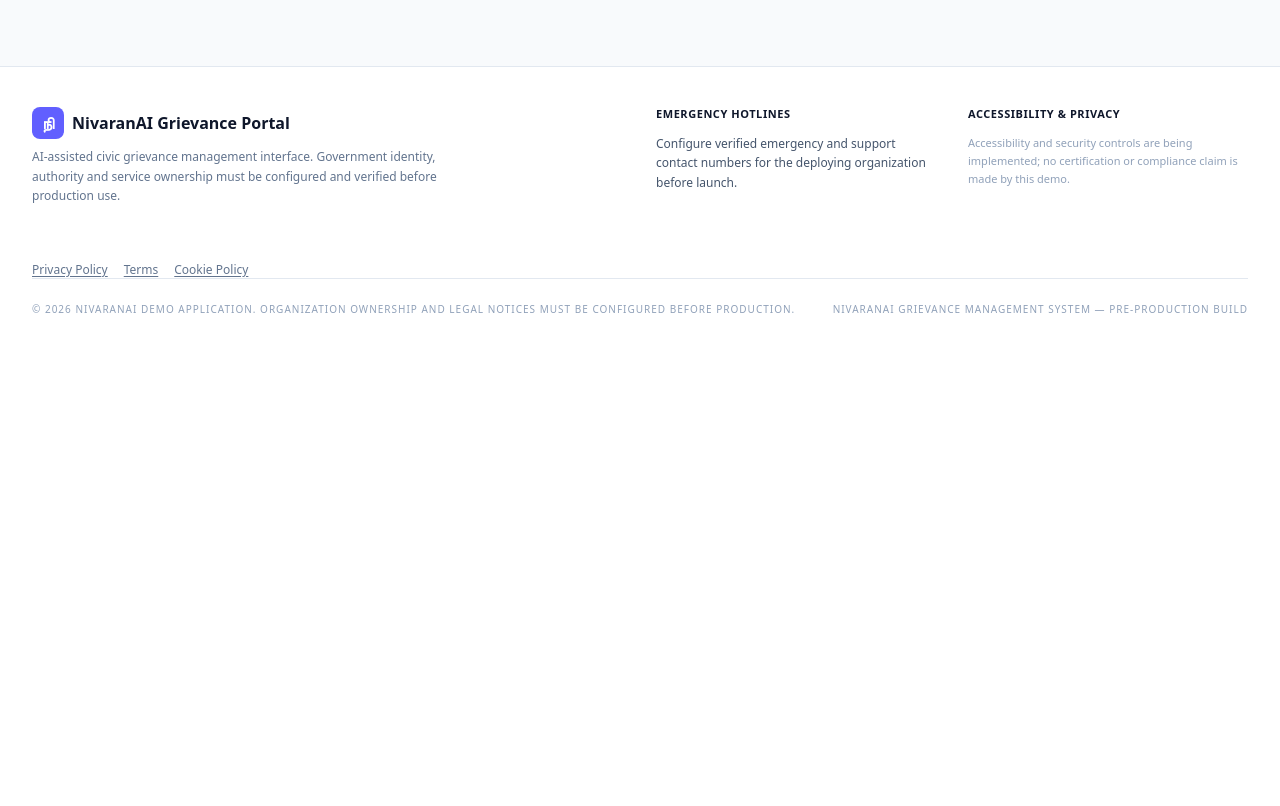
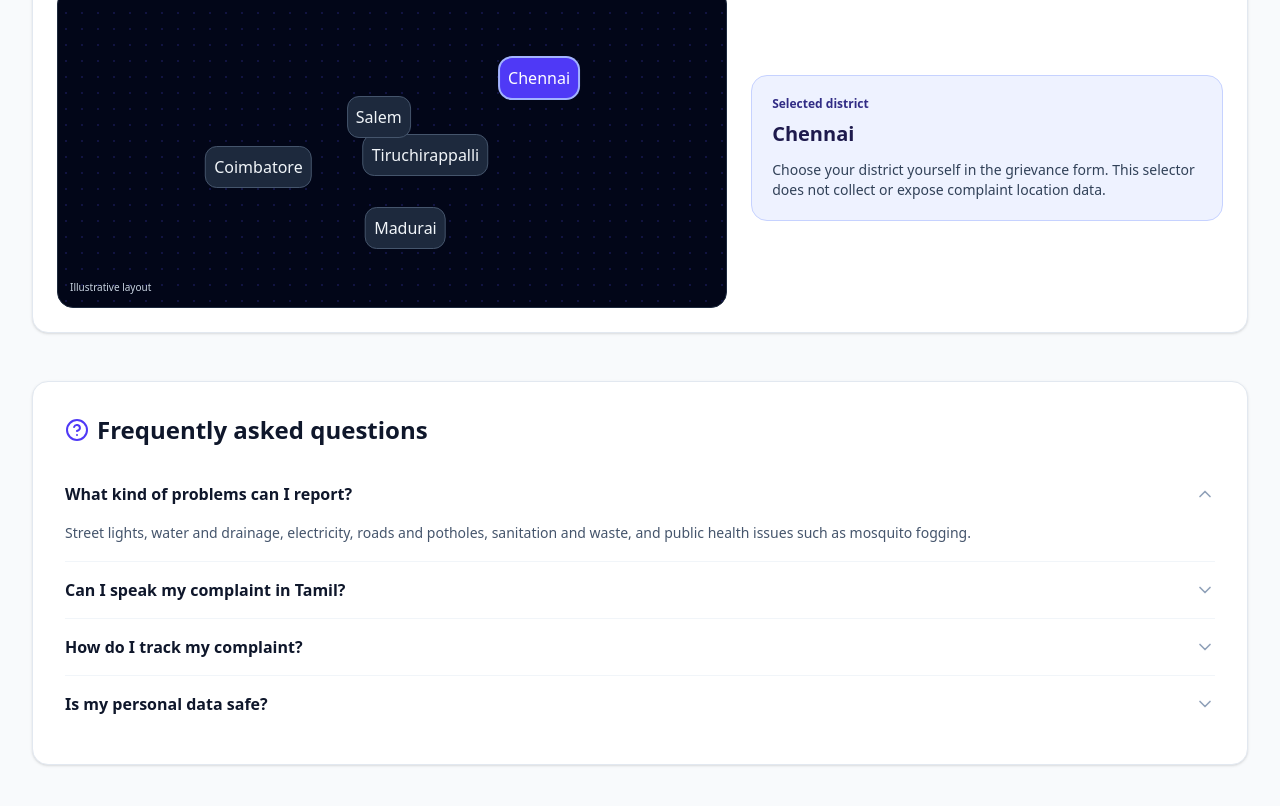
Before and after one commit to leopears2008-cell/AI-powered-citizen-grievance-platform, a React (Vite) app: page / in a window 1280 px wide. Shown: the part 1900-2706 px from the top of the page. Before the commit the page ends 2256 px from the top, so only its background shows below. Built offline with nearby package versions, Linux system fonts and the light colour scheme; no server answers.

Commit message:
Sync project archive to repository root

```diff
--- a/index.html
+++ b/index.html
@@ -9,7 +9,10 @@
     <meta property="og:description" content="AI-assisted civic grievance registration and administrative management portal." />
     <meta property="og:type" content="website" />
     <meta name="robots" content="index,follow" />
-    <meta name="theme-color" content="#0f172a" />
+    <meta name="theme-color" content="#312e81" />
+    <link rel="icon" type="image/svg+xml" href="/favicon.svg" />
+    <meta property="og:image" content="/og-image.png" />
+    <meta name="twitter:image" content="/og-image.png" />
     <meta name="twitter:card" content="summary_large_image" />
   </head>
   <body>
--- a/src/App.tsx
+++ b/src/App.tsx
@@ -4,6 +4,9 @@ import { Header } from './components/Header';
 import { HeroSection } from './components/HeroSection';
 import { LegalPage } from './components/LegalPage';
 import { InteractiveMap } from './components/InteractiveMap';
+import { FAQSection } from './components/FAQSection';
+import { AIDemoCard } from './components/AIDemoCard';
+import { PageSkeleton } from './components/Skeleton';
 const VoiceInputModal = lazy(() => import('./components/VoiceInputModal').then((module) => ({ default: module.VoiceInputModal })));
 const GrievanceForm = lazy(() => import('./components/GrievanceForm').then((module) => ({ default: module.GrievanceForm })));
 const CitizenVerification = lazy(() => import('./components/CitizenVerification').then((module) => ({ default: module.CitizenVerification })));
@@ -87,7 +90,7 @@ const MainLayout: React.FC = () => {
 
       {/* Main Dynamic View Content */}
       <main className="max-w-7xl mx-auto px-4 sm:px-6 lg:px-8 py-8 w-full flex-1 flex flex-col space-y-8 overflow-y-auto">
-        <Suspense fallback={<div role="status" className="py-12 text-center text-sm text-slate-600">{language === 'ta' ? 'பக்கத்தை ஏற்றுகிறது…' : 'Loading page…'}</div>}>
+        <Suspense fallback={<PageSkeleton label={language === 'ta' ? 'பக்கத்தை ஏற்றுகிறது…' : 'Loading page…'} />}>
         {activeTab === 'home' && (
           <div className="space-y-12 animate-in fade-in duration-300">
             <HeroSection
@@ -97,7 +100,9 @@ const MainLayout: React.FC = () => {
                 setActiveTab('file');
               }}
             />
+            <AIDemoCard />
             <InteractiveMap />
+            <FAQSection />
           </div>
         )}
 
@@ -183,7 +188,10 @@ const MainLayout: React.FC = () => {
                 {language === 'ta' ? 'அவசர உதவி எண்கள்' : 'Emergency Hotlines'}
               </h4>
               <p className="text-xs text-slate-600 leading-relaxed">
-                Configure verified emergency and support contact numbers for the deploying organization before launch.
+                <span className="block font-mono text-slate-700">112 · Emergency</span>
+                <span className="block font-mono text-slate-700">108 · Ambulance</span>
+                <span className="block font-mono text-slate-700">181 · Women Helpline</span>
+                <span className="block font-mono text-slate-700">1098 · Child Helpline</span>
               </p>
             </div>
 
--- a/src/components/FAQSection.tsx
+++ b/src/components/FAQSection.tsx
@@ -3,16 +3,37 @@ import { ChevronDown, HelpCircle } from 'lucide-react';
 import { useApp } from '../context/AppContext';
 
 const faqs = [
-  { qEn: 'What kind of problems can I report?', aEn: 'Street lights, water and drainage, electricity, roads and potholes, sanitation and waste, and public health issues such as mosquito fogging.', qTa: 'எந்த வகையான பிரச்சினைகளை புகார் செய்யலாம்?', aTa: 'தெருவிளக்கு, குடிநீர் மற்றும் கழிவுநீர், மின்சாரம், சாலை பள்ளங்கள், குப்பை மற்றும் பொது சுகாதாரம் தொடர்பான புகார்கள்.' },
-  { qEn: 'Can I speak my complaint in Tamil?', aEn: 'Yes. You can speak or type in Tamil, English or Tanglish. The AI reads it and suggests a category and priority for you to confirm.', qTa: 'தமிழில் பேசி புகார் அளிக்கலாமா?', aTa: 'ஆம். தமிழ், ஆங்கிலம் அல்லது தங்கிலீஷில் பேசலாம் அல்லது தட்டச்சு செய்யலாம். AI வகையைப் பரிந்துரைக்கும்; நீங்கள் உறுதி செய்யலாம்.' },
-  { qEn: 'How do I track my complaint?', aEn: 'After submitting you get a tracking ID (like GRV-2026-00124). Enter it in the Track box on the home page to see every status update.', qTa: 'என் புகாரை எப்படி கண்காணிப்பது?', aTa: 'சமர்ப்பித்த பின் கிடைக்கும் கண்காணிப்பு எண்ணை முகப்புப் பக்கத்தில் உள்ளிட்டு நிலையைப் பார்க்கலாம்.' },
-  { qEn: 'Is my personal data safe?', aEn: 'Complaints are visible only to you and verified administrators. Sign-in uses Firebase Authentication, and access is enforced by database security rules.', qTa: 'என் தனிப்பட்ட தகவல்கள் பாதுகாப்பானதா?', aTa: 'உங்கள் புகார்களை நீங்களும் சரிபார்க்கப்பட்ட நிர்வாகிகளும் மட்டுமே காண முடியும்.' },
+  {
+    qEn: 'What kind of problems can I report?',
+    aEn: 'Street lights, water and drainage, electricity, roads and potholes, sanitation and waste, and public health issues such as mosquito fogging.',
+    qTa: 'எந்த வகையான பிரச்சினைகளை புகார் செய்யலாம்?',
+    aTa: 'தெருவிளக்கு, குடிநீர் மற்றும் கழிவுநீர், மின்சாரம், சாலை பள்ளங்கள், குப்பை மற்றும் பொது சுகாதாரம் தொடர்பான புகார்கள்.',
+  },
+  {
+    qEn: 'Can I speak my complaint in Tamil?',
+    aEn: 'Yes. You can speak or type in Tamil, English or Tanglish. The AI reads it and suggests a category and priority for you to confirm.',
+    qTa: 'தமிழில் பேசி புகார் அளிக்கலாமா?',
+    aTa: 'ஆம். தமிழ், ஆங்கிலம் அல்லது தங்கிலீஷில் பேசலாம் அல்லது தட்டச்சு செய்யலாம். AI வகையைப் பரிந்துரைக்கும்; நீங்கள் உறுதி செய்யலாம்.',
+  },
+  {
+    qEn: 'How do I track my complaint?',
+    aEn: 'After submitting you get a tracking ID (like GRV-2026-00124). Enter it in the Track box on the home page to see every status update.',
+    qTa: 'என் புகாரை எப்படி கண்காணிப்பது?',
+    aTa: 'சமர்ப்பித்த பின் கிடைக்கும் கண்காணிப்பு எண்ணை முகப்புப் பக்கத்தில் உள்ளிட்டு நிலையைப் பார்க்கலாம்.',
+  },
+  {
+    qEn: 'Is my personal data safe?',
+    aEn: 'Complaints are visible only to you and verified administrators. Sign-in uses Firebase Authentication, and access is enforced by database security rules.',
+    qTa: 'என் தனிப்பட்ட தகவல்கள் பாதுகாப்பானதா?',
+    aTa: 'உங்கள் புகார்களை நீங்களும் சரிபார்க்கப்பட்ட நிர்வாகிகளும் மட்டுமே காண முடியும்.',
+  },
 ];
 
 export const FAQSection: React.FC = () => {
   const { language } = useApp();
   const ta = language === 'ta';
   const [open, setOpen] = useState<number | null>(0);
+
   return (
     <section aria-labelledby="faq-title" className="bg-white rounded-2xl border border-slate-200 shadow-sm p-6 sm:p-8">
       <h2 id="faq-title" className="text-xl sm:text-2xl font-black text-slate-900 flex items-center gap-2 mb-5">
@@ -24,11 +45,21 @@ export const FAQSection: React.FC = () => {
           const isOpen = open === i;
           return (
             <div key={i}>
-              <button type="button" aria-expanded={isOpen} aria-controls={`faq-panel-${i}`} onClick={() => setOpen(isOpen ? null : i)} className="w-full flex items-center justify-between gap-4 py-4 text-left font-semibold text-sm sm:text-base text-slate-900 hover:text-indigo-700 transition-colors">
+              <button
+                type="button"
+                aria-expanded={isOpen}
+                aria-controls={`faq-panel-${i}`}
+                onClick={() => setOpen(isOpen ? null : i)}
+                className="w-full flex items-center justify-between gap-4 py-4 text-left font-semibold text-sm sm:text-base text-slate-900 hover:text-indigo-700 transition-colors"
+              >
                 <span>{ta ? f.qTa : f.qEn}</span>
                 <ChevronDown className={`w-5 h-5 shrink-0 text-slate-400 transition-transform ${isOpen ? 'rotate-180' : ''}`} aria-hidden="true" />
               </button>
-              {isOpen && <p id={`faq-panel-${i}`} className="pb-4 text-sm text-slate-600 leading-relaxed">{ta ? f.aTa : f.aEn}</p>}
+              {isOpen && (
+                <p id={`faq-panel-${i}`} className="pb-4 text-sm text-slate-600 leading-relaxed">
+                  {ta ? f.aTa : f.aEn}
+                </p>
+              )}
             </div>
           );
         })}
--- a/src/components/HeroSection.tsx
+++ b/src/components/HeroSection.tsx
@@ -124,7 +124,7 @@ export const HeroSection: React.FC<HeroSectionProps> = ({
               onClick={onOpenVoiceModal}
               className="w-full sm:w-auto px-6 py-3.5 rounded-xl bg-white hover:bg-slate-50 text-indigo-900 font-bold text-sm sm:text-base shadow-lg shadow-indigo-900/30 flex items-center justify-center space-x-2.5 transition-all hover:scale-[1.02] active:scale-[0.98]"
             >
-              <Mic className="w-5 h-5 text-indigo-600 animate-bounce" />
+              <Mic className="w-5 h-5 text-indigo-600 animate-pulse" />
               <span>{t.btnSpeakComplaint}</span>
             </button>
 
```
Also changed, not shown: src/components/AIDemoCard.tsx (+13 -3 lines), public/favicon.svg.
